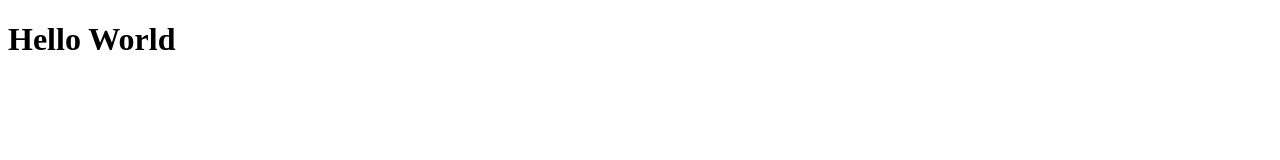
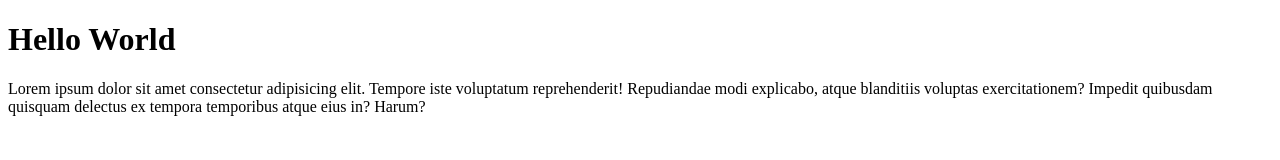
Before and after one commit to alan-ari-mahendra/alan-git-test, a plain HTML site: page index.html in a window 1280 px wide. Drawn offline with Linux system fonts and the light colour scheme.

Commit message:
menambahkan paragraf

```diff
--- a/index.html
+++ b/index.html
@@ -8,5 +8,6 @@
 </head>
 <body>
     <h1>Hello World</h1>
+    <p>Lorem ipsum dolor sit amet consectetur adipisicing elit. Tempore iste voluptatum reprehenderit! Repudiandae modi explicabo, atque blanditiis voluptas exercitationem? Impedit quibusdam quisquam delectus ex tempora temporibus atque eius in? Harum?</p>
 </body>
 </html>
```
